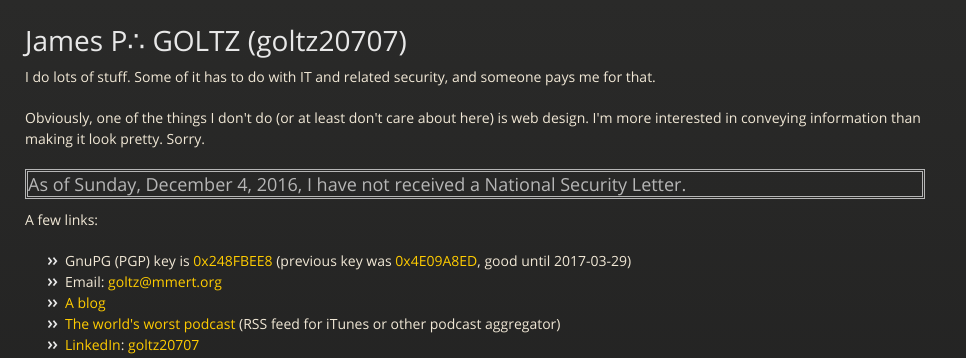
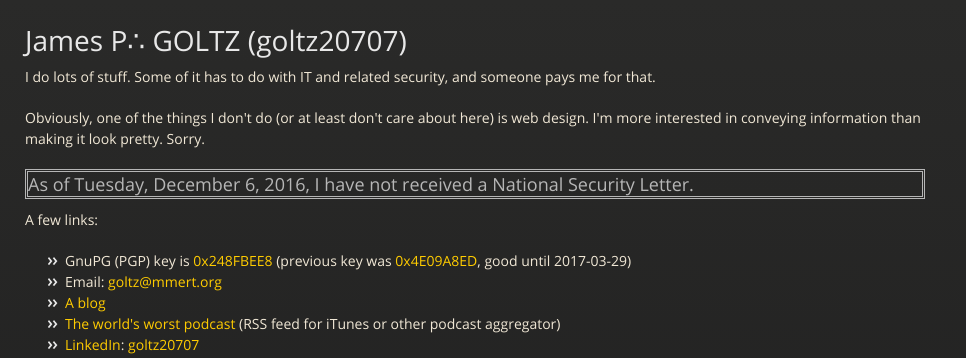
Before and after one commit to goltz20707/goltz20707.github.io, a Jekyll site: the page built from index.html, in a window 1280 px wide. Shown: the top 358 px of the page, without its empty margins (0-966 px from the left). Built offline with Jekyll 4.4.1, drawn with Linux system fonts in a browser that asks for light colours.

Commit message:
Updated.

```diff
--- a/_includes/nsl.html
+++ b/_includes/nsl.html
@@ -3,6 +3,6 @@ date '+%A, %B %e, %Y,'
  -->
 <h3 style="border: double">As of
 
-Sunday, December 4, 2016,
+Tuesday, December  6, 2016,
 
 I have not received a National Security Letter.</h3>
```
